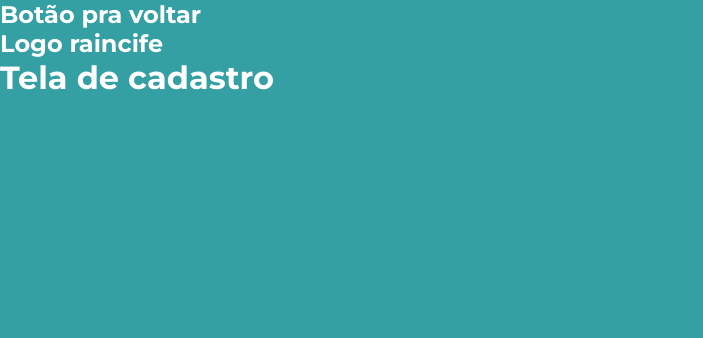
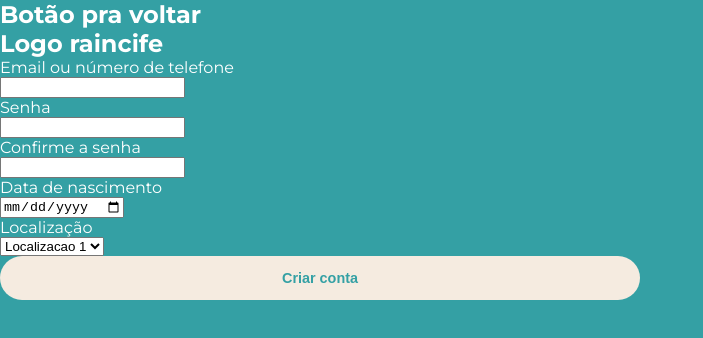
Before and after one commit to WallysFerreira/rainsafe, a SvelteKit app: page /welcome/signup in a window 1280 px wide. Shown: the top 338 px of the page, without its empty margins (0-703 px from the left). Built offline with nearby package versions, Linux system fonts and the light colour scheme.

Commit message:
build signup page skeleton

```diff
--- a/src/routes/welcome/(welcome-children)/signup/+page.svelte
+++ b/src/routes/welcome/(welcome-children)/signup/+page.svelte
@@ -1 +1,22 @@
-<h1>Tela de cadastro</h1>
+<script>
+  import Button from '$lib/ui-components/welcome/Button.svelte';
+</script>
+
+<p>Email ou número de telefone</p>
+<input type="text" />
+
+<p>Senha</p>
+<input type="password" />
+
+<p>Confirme a senha</p>
+<input type="password" />
+
+<p>Data de nascimento</p>
+<input type="date" />
+
+<p>Localização</p>
+<select name="location" id="locationSelect">
+  <option value="loc1">Localizacao 1</option>
+</select>
+
+<Button text="Criar conta"/>
```
